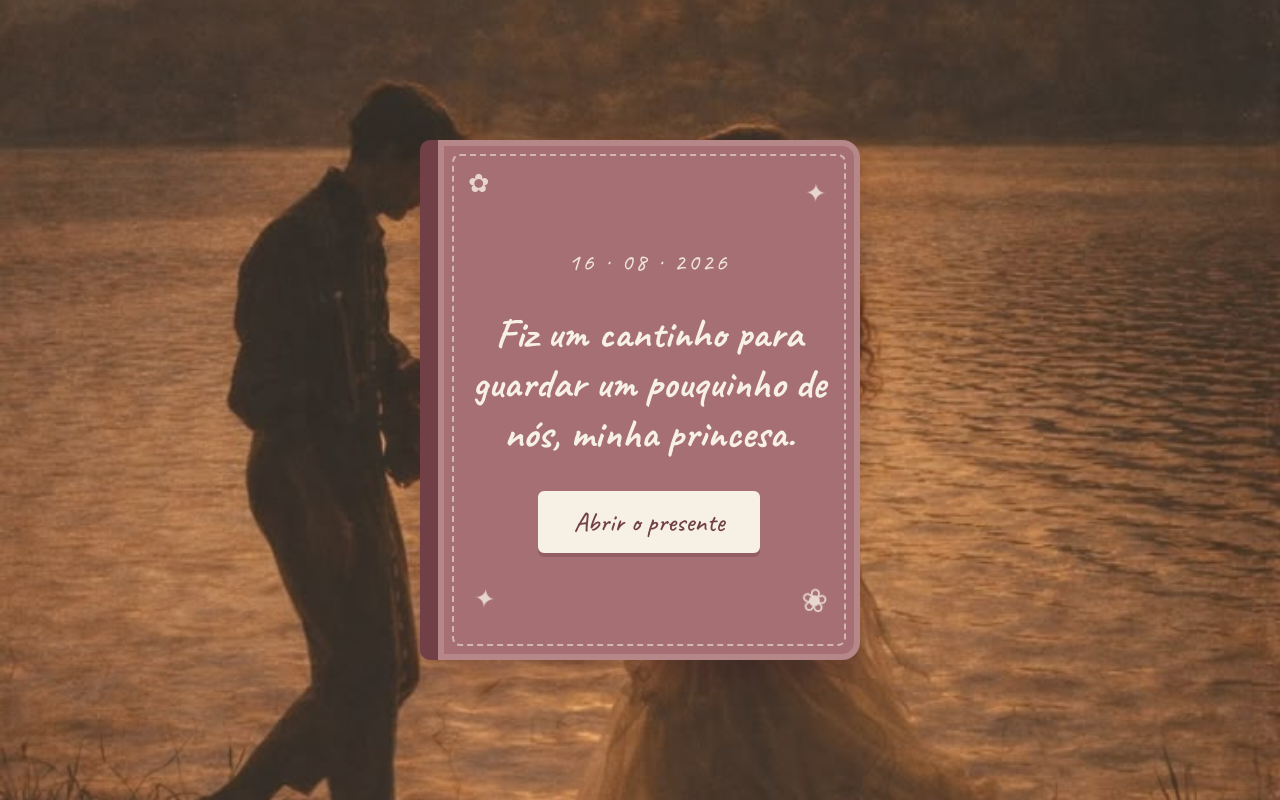
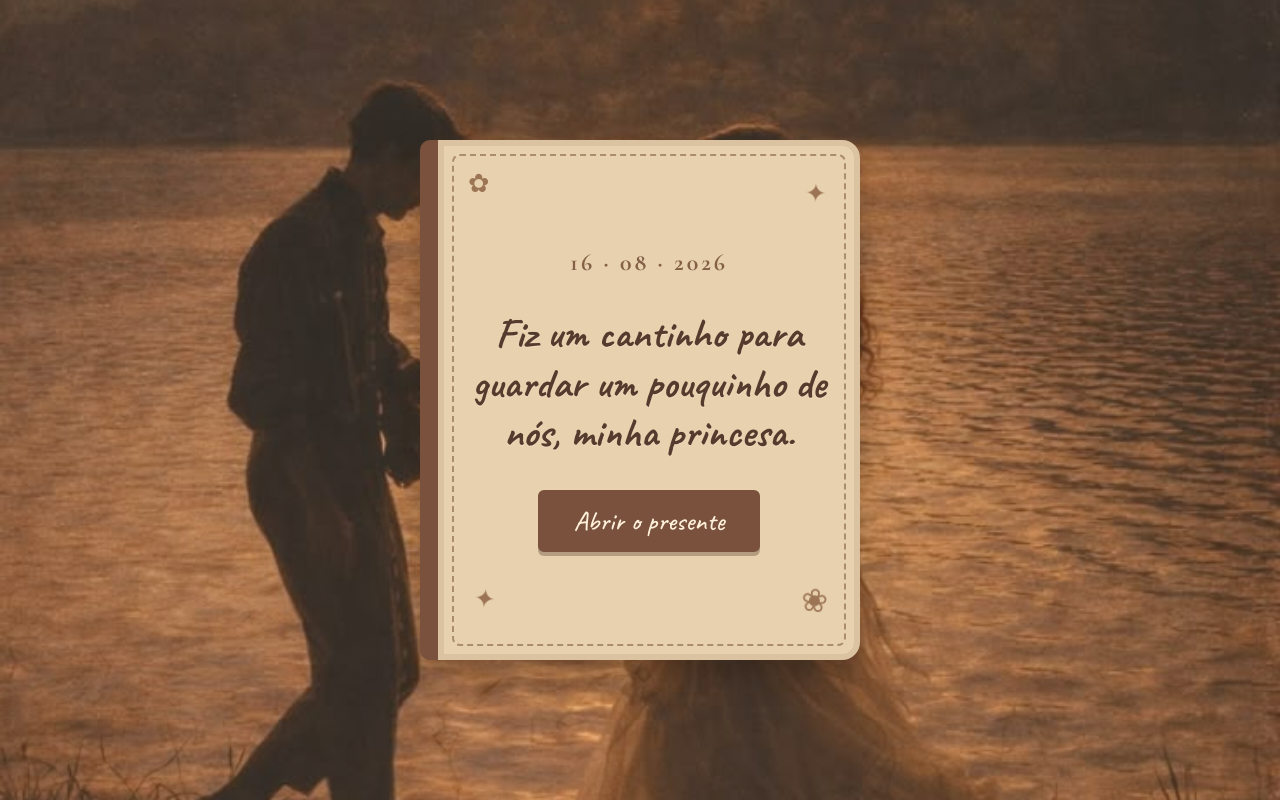
Before and after one commit to Ronnaldy08/nosso_cantinho, a plain HTML site: page index.html in a window 1280 px wide. Drawn offline with nearby package versions, Linux system fonts and the light colour scheme.

Commit message:
fix: mudança na capa

```diff
--- a/css/style.css
+++ b/css/style.css
@@ -626,3 +626,48 @@ body.modal-aberto { overflow: hidden; }
   background-size: cover;
   background-position: center;
 }
+
+
+/* ---------- NOVA IDENTIDADE VISUAL DA CAPA ---------- */
+
+.capa {
+  background: #E8D1AE;
+  border-left-color: #79513D;
+  box-shadow:
+    0 14px 30px rgba(40, 25, 15, .4),
+    inset 0 0 0 6px rgba(121, 85, 59, .12);
+}
+
+/* Moldura interna */
+.capa::before {
+  border-color: rgba(121, 85, 59, .55);
+}
+
+/* Data */
+.capa-data {
+  font-family: var(--letra-elegante);
+  font-weight: 600;
+  color: #79553B;
+}
+
+/* Frase principal */
+.capa-frase {
+  font-family: var(--letra-manual);
+  color: #543B2D;
+  text-shadow: 0 1px 1px rgba(255, 248, 236, .35);
+}
+
+/* Botão */
+.capa .botao {
+  font-family: var(--letra-manual);
+  background: #79513D;
+  color: #FFF1DB;
+  border-color: #79513D;
+  box-shadow: 0 4px 0 rgba(60, 35, 22, .3);
+}
+
+/* Flores e estrelas */
+.capa .enfeite {
+  color: #946B4C;
+  opacity: .9;
+}
```
